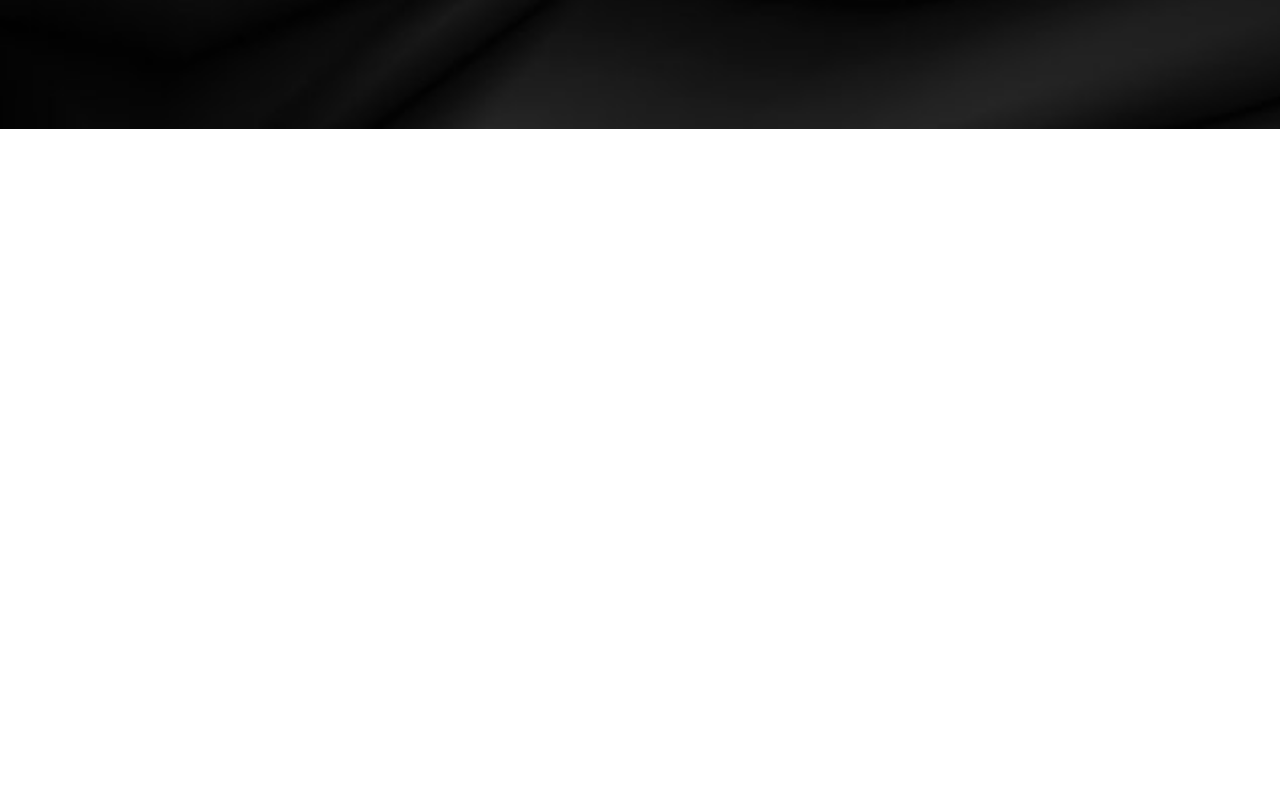
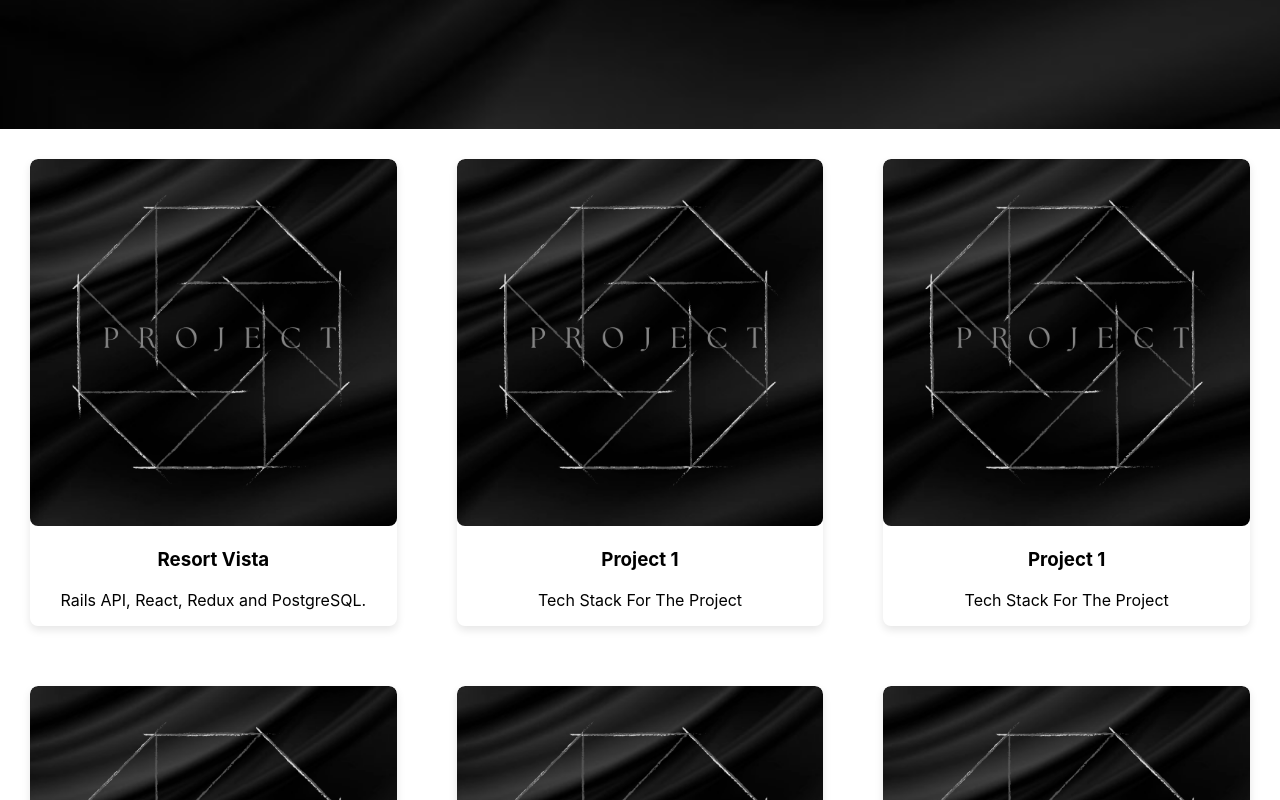
Before and after one commit to meryemsanem/my-portfolio, a React (Create React App) app: page / in a window 1280 px wide. Shown: the part 660-1460 px from the top of the page. Before the commit the page ends 800 px from the top, so only its background shows below. Built offline with nearby package versions, Linux system fonts and the light colour scheme.

Commit message:
Update App.js

```diff
--- a/src/App.js
+++ b/src/App.js
@@ -2,12 +2,14 @@ import React from 'react';
 import { BrowserRouter as Router } from 'react-router-dom';
 import Homepage from './components/Homepage';
 import Navigation from './components/Navigation';
+import Projects from './components/Projects';
 
 const App = () => (
   <Router>
     <div className="App">
       <Navigation />
       <Homepage />
+      <Projects />
     </div>
   </Router>
 );
```
